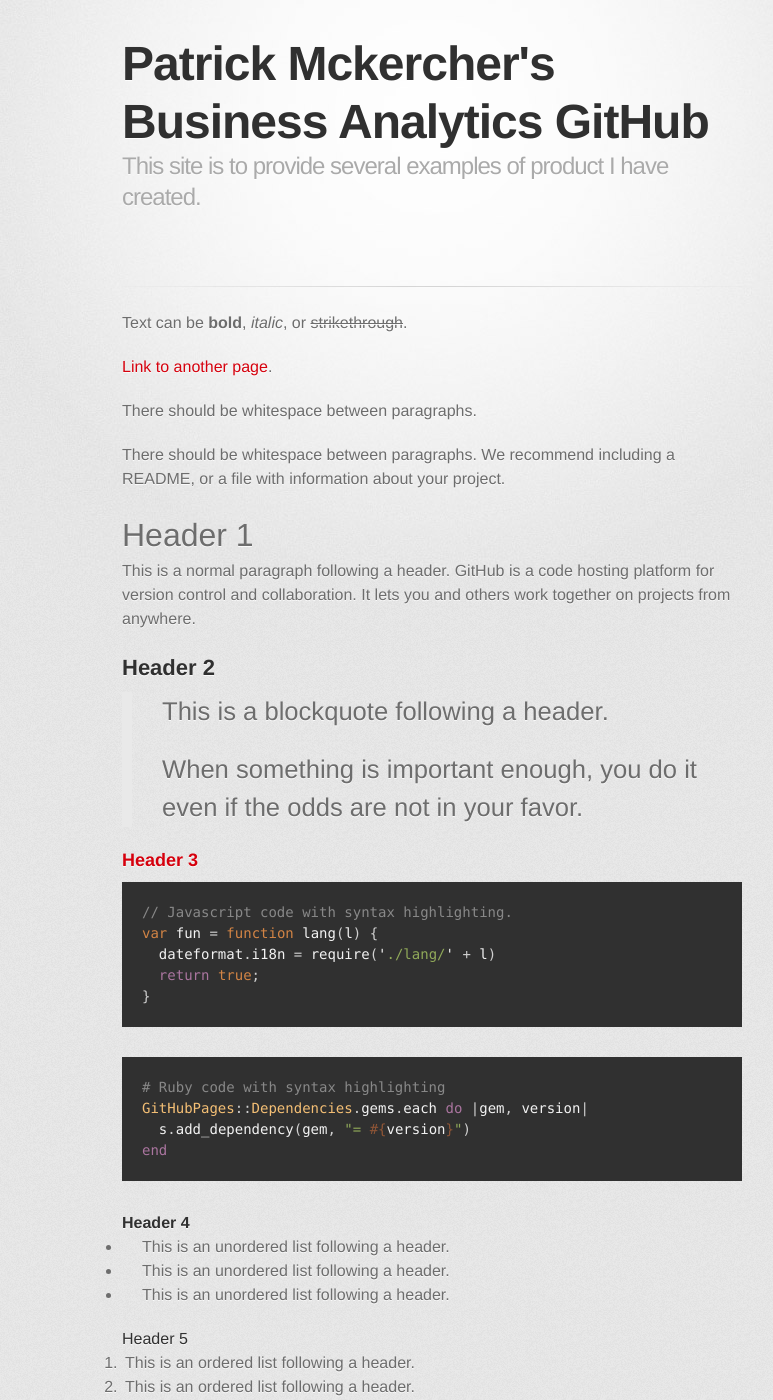
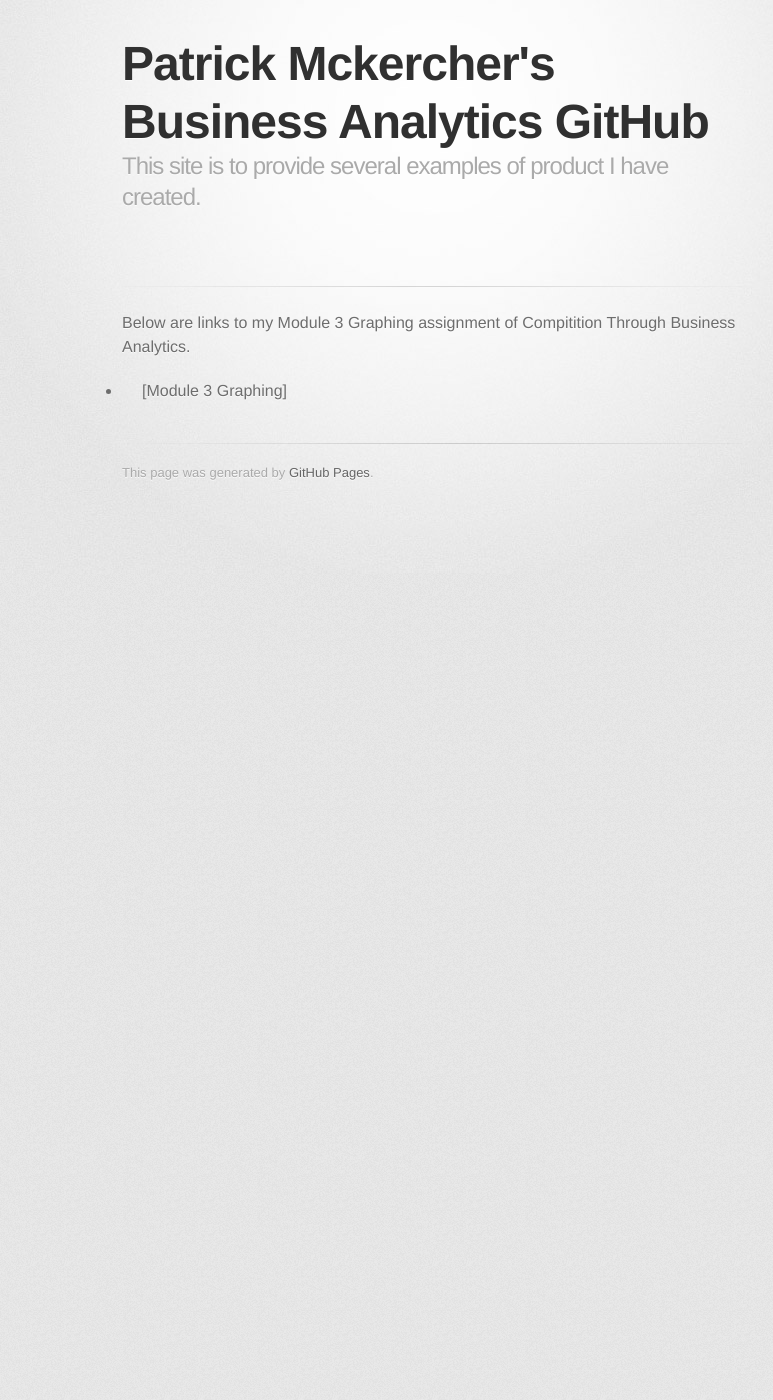
Before and after one commit to pomckercher/pomckercher.github.io, a Jekyll site: the page built from index.md, in a window 1280 px wide and 1400 px high. Shown: the whole window, without its empty margins (208-981 px from the left). Built offline with Jekyll 4.4.1, drawn with Linux system fonts in a browser that asks for light colours; some web fonts are replaced; our own code applies the rules of GitHub Pages for plain Markdown files; some of the changed text lies outside the part shown.

Commit message:
Update index.md

````diff
--- a/index.md
+++ b/index.md
@@ -3,122 +3,5 @@
 description: This site is to provide several examples of product I have created.
 ---
 
-Text can be **bold**, _italic_, or ~~strikethrough~~.
-
-[Link to another page](./another-page.html).
-
-There should be whitespace between paragraphs.
-
-There should be whitespace between paragraphs. We recommend including a README, or a file with information about your project.
-
-# Header 1
-
-This is a normal paragraph following a header. GitHub is a code hosting platform for version control and collaboration. It lets you and others work together on projects from anywhere.
-
-## Header 2
-
-> This is a blockquote following a header.
->
-> When something is important enough, you do it even if the odds are not in your favor.
-
-### Header 3
-
-```js
-// Javascript code with syntax highlighting.
-var fun = function lang(l) {
-  dateformat.i18n = require('./lang/' + l)
-  return true;
-}
-```
-
-```ruby
-# Ruby code with syntax highlighting
-GitHubPages::Dependencies.gems.each do |gem, version|
-  s.add_dependency(gem, "= #{version}")
-end
-```
-
-#### Header 4
-
-*   This is an unordered list following a header.
-*   This is an unordered list following a header.
-*   This is an unordered list following a header.
-
-##### Header 5
-
-1.  This is an ordered list following a header.
-2.  This is an ordered list following a header.
-3.  This is an ordered list following a header.
-
-###### Header 6
-
-| head1        | head two          | three |
-|:-------------|:------------------|:------|
-| ok           | good swedish fish | nice  |
-| out of stock | good and plenty   | nice  |
-| ok           | good `oreos`      | hmm   |
-| ok           | good `zoute` drop | yumm  |
-
-### There's a horizontal rule below this.
-
-* * *
-
-### Here is an unordered list:
-
-*   Item foo
-*   Item bar
-*   Item baz
-*   Item zip
-
-### And an ordered list:
-
-1.  Item one
-1.  Item two
-1.  Item three
-1.  Item four
-
-### And a nested list:
-
-- level 1 item
-  - level 2 item
-  - level 2 item
-    - level 3 item
-    - level 3 item
-- level 1 item
-  - level 2 item
-  - level 2 item
-  - level 2 item
-- level 1 item
-  - level 2 item
-  - level 2 item
-- level 1 item
-
-### Small image
-
-![Octocat](https://github.githubassets.com/images/icons/emoji/octocat.png)
-
-### Large image
-
-![Branching](https://guides.github.com/activities/hello-world/branching.png)
-
-
-### Definition lists can be used with HTML syntax.
-
-<dl>
-<dt>Name</dt>
-<dd>Godzilla</dd>
-<dt>Born</dt>
-<dd>1952</dd>
-<dt>Birthplace</dt>
-<dd>Japan</dd>
-<dt>Color</dt>
-<dd>Green</dd>
-</dl>
-
-```
-Long, single-line code blocks should not wrap. They should horizontally scroll if they are too long. This line should be long enough to demonstrate this.
-```
-
-```
-The final element.
-```
+Below are links to my Module 3 Graphing assignment of Compitition Through Business Analytics.
+- [Module 3 Graphing]
````
